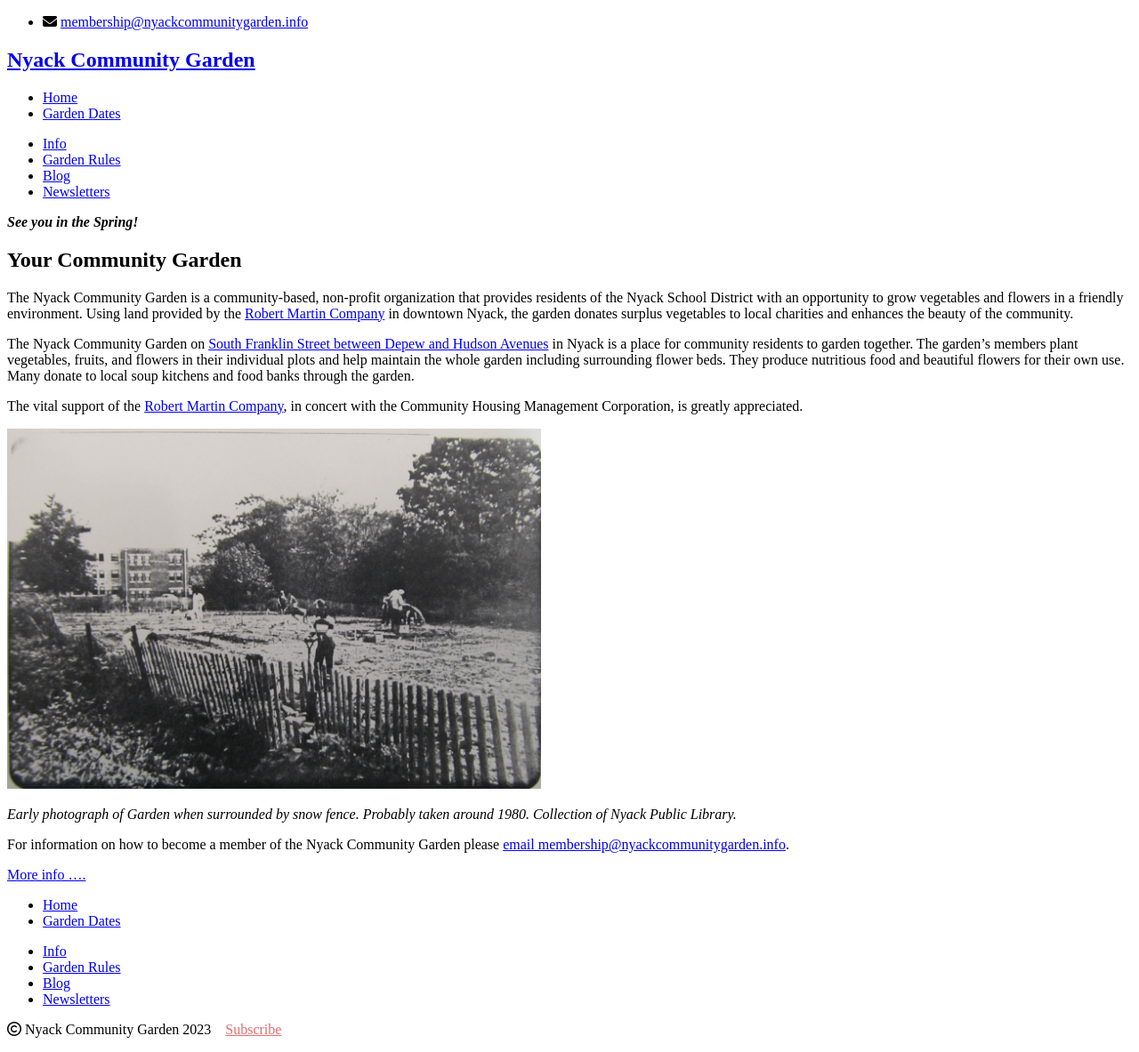
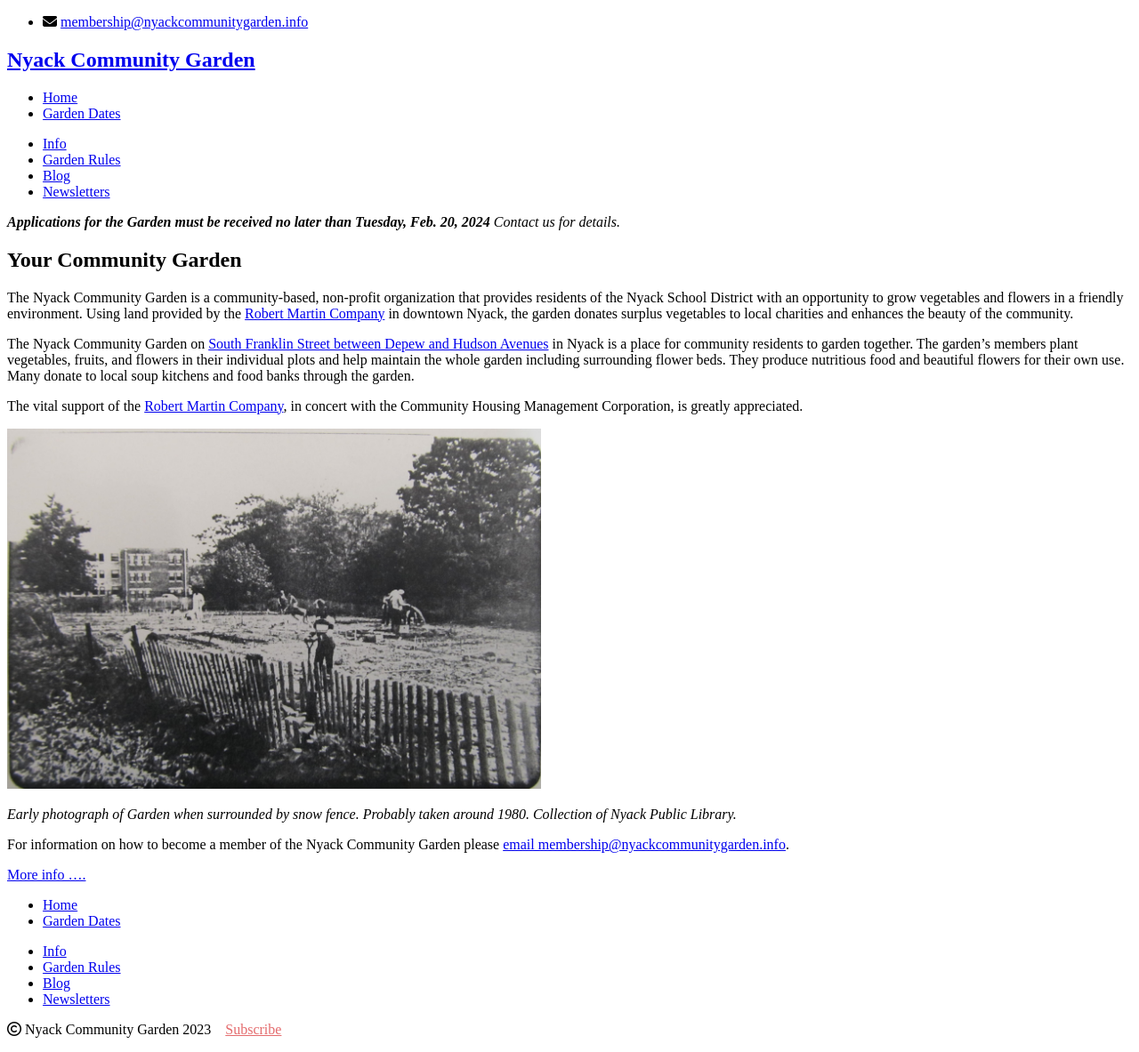
Before and after one commit to bosborne/nyackcommunitygarden, a Jekyll site: the page built from index.md, in a window 1280 px wide. Shown: the whole page at 89% size. Built offline with Jekyll 4.4.1, drawn with Linux system fonts in a browser that asks for light colours; nearby versions of some CDN libraries; library files that are not in the unit come from our copies.

Commit message:
Add application deadline

```diff
--- a/_layouts/default.html
+++ b/_layouts/default.html
@@ -22,7 +22,8 @@
       <div class="bannerbox">
         <p>
           <i>
-            <b>See you in the Spring!</b>
+            <b>Applications for the Garden must be received no later than Tuesday, Feb. 20, 2024</b> Contact us for
+            details.
           </i>
         </p>
       </div>
```
